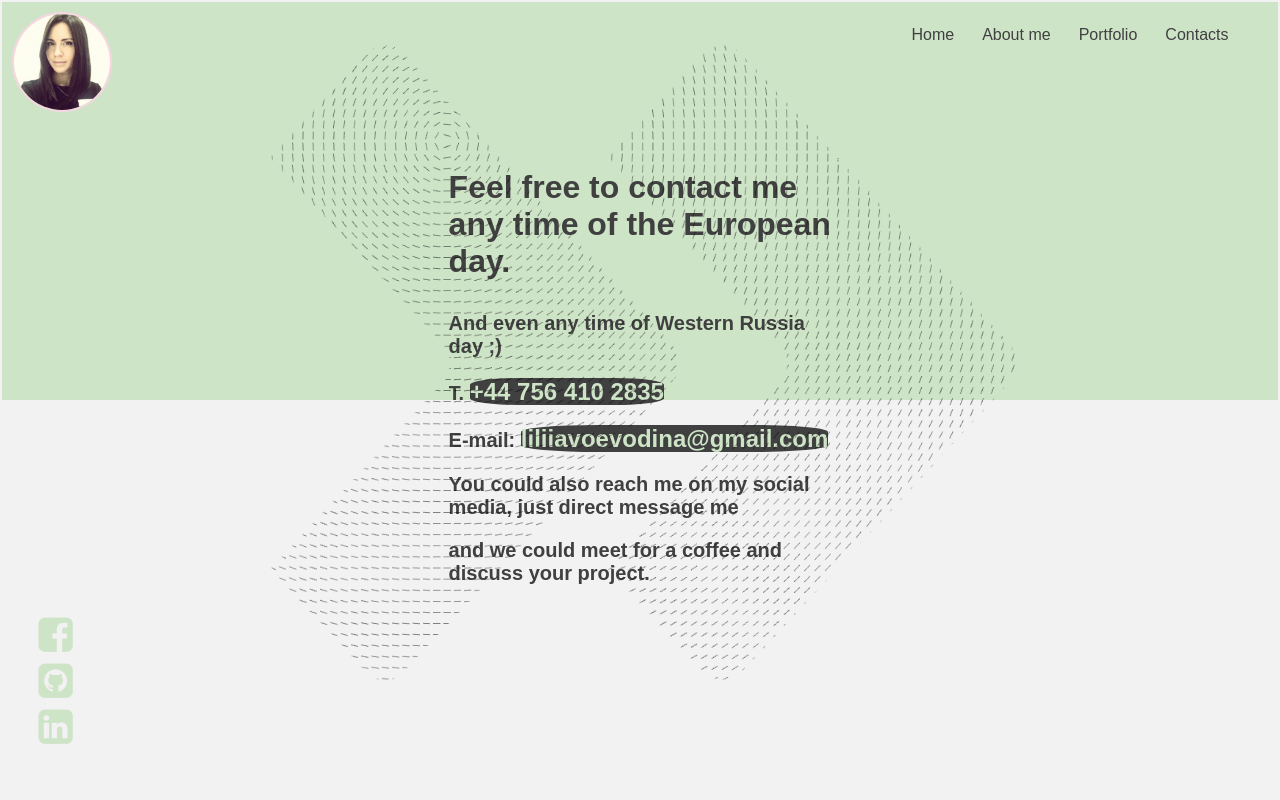
After one commit to Liliya-V/Portfolio, a PHP site: page /contacts.html in a window 1280 px wide. The commit adds this page. Run offline with PHP 8.4, Linux system fonts and the light colour scheme.

Commit message:
aded classes to elements, CSSed them added contact text, CSSed it Changed a top color, cosial media color, navbar hover color

```diff
--- /dev/null
+++ b/contacts.html
@@ -0,0 +1,54 @@
+<!DOCTYPE html>
+<html lang="en">
+    <head>
+        <meta charset="UTF-8">
+        <title>Portfolio Liliya Voevodina.html</title>
+        <link href="css/normalize.css" rel="stylesheet" type="text/css">
+        <link rel="stylesheet" href="https://cdnjs.cloudflare.com/ajax/libs/font-awesome/4.7.0/css/font-awesome.min.css">
+        <link href="css/stylesheet.css" rel="stylesheet" type="text/css">
+        <meta name="viewport" content="width=device-width, initial-scale=1.0">
+    </head>
+    <body>
+        <div class="contacts-hometop">
+            <nav>
+                <img class="aboutme-mypicture" src="images/IMG_9169.jpg" alt="Liliya">
+                <a href="contacts.html">Contacts</a>
+                <a href="#">Portfolio</a>
+                <a href="aboutme.html">About me</a>
+                <a href="homepage.html">Home</a>
+            </nav>
+            <div class="contacts">
+                <h3>
+                    Feel free to contact me any time of the European day.
+                </h3>
+                <h4>
+                    <p>
+                       And even any time of Western Russia day ;)
+                    </p>
+                    <p>
+                        T. <span>+44 756 410 2835</span>
+                    </p>
+                    <p>
+                        E-mail: <span>liliiavoevodina@gmail.com</span>
+
+                    </p>
+                    <p>You could also reach me on my social media, just direct message me</p>
+                    <p>and we could meet for a coffee and discuss your project.</p>
+
+                </h4>
+            </div>
+        </div>
+        <div class="homecenter">
+            <img class="aboutme-arrows" src="images/arrow-img.png" alt="Arrows">
+            <div class="contacts-social">
+                <a href="https://www.facebook.com/lilkalolkaN1"><i class="fa fa-facebook-square"></i></a>
+                <a href="https://github.com/Liliya-V"><i class="fa fa-github-square"></i></a>
+                <a href="https://www.linkedin.com/feed/"><i class="fa fa-linkedin-square"></i></a>
+            </div>
+        </div>
+
+
+
+
+    </body>
+</html>
--- a/css/stylesheet.css
+++ b/css/stylesheet.css
@@ -108,7 +108,6 @@ h2 {
     color: #adddef;
 }
 .aboutme-arrows {
-    /*margin: auto auto;*/
     width: 60%;
     height: 90%;
     position: absolute;
@@ -120,26 +119,17 @@ h3 {
     font-family: "NoeText", sans-serif;
     font-size: 4vh;
     z-index: 3;
-    /*position: absolute;*/
-    /*bottom: 15px;*/
-    /*left: 25%;*/
-    /*margin: 0;*/
+}
 
-}
 h4 {
     color: #404040;
     font-family: "NoeText", sans-serif;
     font-size: 2.5vh;
     z-index: 3;
-    /*position: absolute;*/
-    /*bottom: -60px;*/
-    /*left: 25%;*/
-    /*margin: 0;*/
 }
 
 .aboutme {
     width: 30%;
-    /*margin: 0 auto;*/
     overflow: auto;
     position: absolute;
     top: 60%;
@@ -185,3 +175,50 @@ h4 {
     margin: 0;
     padding: 0;
 }
+
+.contacts-hometop {
+    background-color: #cee4c7;
+    height: 50vh;
+    width: 100vw;
+    position:relative;
+    border-top: 2px solid #f2f2f2;
+    border-left: 2px solid #f2f2f2;
+    border-right: 2px solid #f2f2f2;
+}
+
+.contacts-social {
+    display: flex;
+    flex-direction: column;
+    font-size: 5vh;
+    position: absolute;
+    bottom: 10px;
+    left: 3%;
+}
+
+.contacts-social a {
+    color: #cee4c7;
+}
+
+.contacts-social a:hover {
+    color: #F8D5E2;
+}
+
+.contacts-hometop nav a:hover {
+    color: #F8D5E2;
+}
+
+.contacts {
+    width: 30%;
+    overflow: auto;
+    position: absolute;
+    top: 34%;
+    left: 35%;
+}
+
+span {
+    font-size: 3vh;
+    font-weight: bold;
+    color: #cee4c7;
+    background-color: #404040;
+    border-radius: 25%;
+}
--- a/homepage.html
+++ b/homepage.html
@@ -27,9 +27,9 @@
         <div class="homecenter">
             <img class="arrows" src="images/arrow-img.png" alt="Arrows">
             <div class="social">
-                <a href="#"><i class="fa fa-facebook-square"></i></a>
-                <a href="#"><i class="fa fa-github-square"></i></a>
-                <a href="#"><i class="fa fa-linkedin-square"></i></a>
+                <a href="https://www.facebook.com/lilkalolkaN1"><i class="fa fa-facebook-square"></i></a>
+                <a href="https://github.com/Liliya-V"><i class="fa fa-github-square"></i></a>
+                <a href="https://www.linkedin.com/feed/"><i class="fa fa-linkedin-square"></i></a>
             </div>
         </div>
     </body>
```
